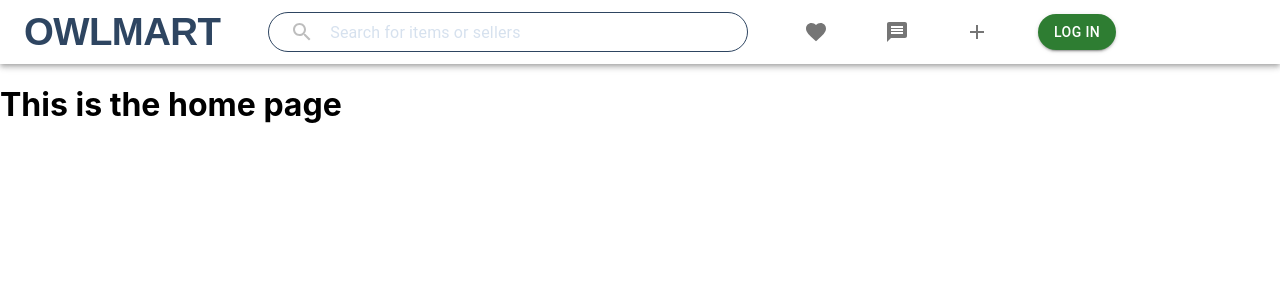
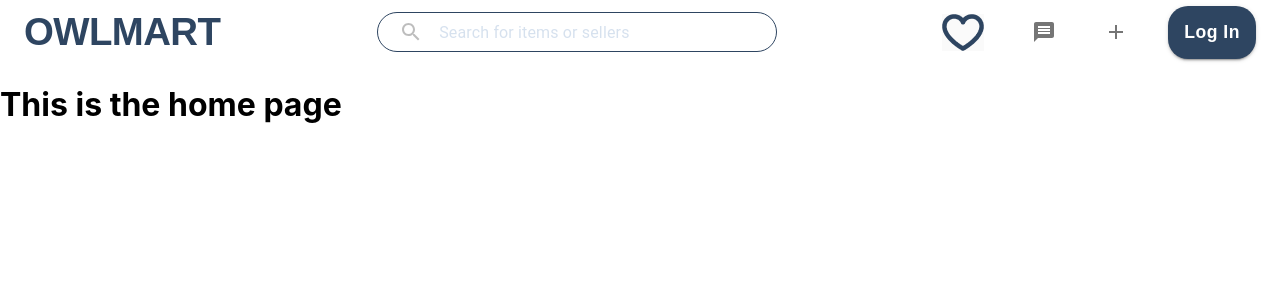
Before and after one commit to rice-apps/owlmart, a React (Create React App) app in the folder client/: page /home in a window 1280 px wide. Shown: the top 300 px of the page. Built offline with nearby package versions, Linux system fonts and the light colour scheme.

Commit message:
favorites icon + progress check

```diff
--- a/client/src/components/pages/navbar.js
+++ b/client/src/components/pages/navbar.js
@@ -6,6 +6,8 @@ import FavoriteIcon from '@mui/icons-material/Favorite';
 import MessageIcon from '@mui/icons-material/Message';
 import AddIcon from '@mui/icons-material/Add';
 import Button from '@mui/material/Button';
+import favoritesIcon from './favorites-icon.png';
+
 
 export const Navbar = () => {
   const [searchValue, setSearchValue] = useState('');
@@ -15,41 +17,38 @@ export const Navbar = () => {
   };
 
   return (
-    <AppBar position="static" sx={{ backgroundColor: 'white' }}>
+    <AppBar position="static" sx={{ backgroundColor: 'white', boxShadow: 'none'}}>
       <Toolbar>
-        <Box sx = {{gap: "3rem", display: "flex", alignItems: "center",}}>
-          <Box sx={{ display: "flex", justifyContent: "space-between", flexGrow: 1 }}>
-            <Link to='/home' style={{ textDecoration: 'none' }}>
-              <Typography variant="h1" sx={{ fontSize: '2.4rem', fontFamily: 'Arial', fontWeight: 'bold', color: "#2E4561" }}>
+        <Box sx={{ display: 'flex', alignItems: 'center', justifyContent: 'space-between', width: '100vw' }}>
+          <Box>
+            <Link to="/home" style={{ textDecoration: 'none' }}>
+              <Typography variant="h1" sx={{ fontSize: '2.4rem', fontFamily: 'Arial', fontWeight: 'bold', color: '#2E4561' }}>
                 OWLMART
               </Typography>
             </Link>
           </Box>
 
-          <Box sx={{ display: "flex", alignItems: "center",}}>
+          <Box sx={{ display: 'flex', alignItems: 'center', justifyContent: 'center' }}>
             <TextField
               id="search-bar"
               variant="outlined"
               size="small"
-
               placeholder="Search for items or sellers"
               value={searchValue}
               onChange={handleSearchChange}
               sx={{
-                width: '30rem',
+                width: '25rem',
                 '& .MuiOutlinedInput-root': {
                   borderRadius: '20px',
                   backgroundColor: 'transparent',
                   '& fieldset': {
                     borderColor: '#2E4561',
-
                   },
                 },
                 '& input::-webkit-input-placeholder': {
                   color: '#9EB8D7',
                 },
-                color:"white",
-
+                color: 'white',
               }}
               InputProps={{
                 startAdornment: (
@@ -62,18 +61,19 @@ export const Navbar = () => {
               }}
             />
           </Box>
-            <Box sx={{ display: "flex", alignItems: "center", justifyContent: "space-between", width: "20em", }}>
-              <IconButton >
-                <FavoriteIcon />
+
+          <Box sx={{display: 'flex', gap: '2rem'}}>
+            <IconButton>
+              <img src={favoritesIcon}  alt="favorites" style={{ width: 'auto', height: 'auto'}}/>
             </IconButton>
-              <IconButton >
+            <IconButton>
               <MessageIcon />
             </IconButton>
-              <IconButton >
+            <IconButton>
               <AddIcon />
             </IconButton>
-              <Button variant="contained" color="success" sx={{borderRadius: "20px"}}>
-                Log in
+            <Button variant="contained" color="success" sx={{ whiteSpace: 'nowrap', borderRadius: '20px', textTransform: 'none', backgroundColor: "#2E4561", fontFamily: "Arial", fontSize: "1.1rem" , fontWeight: "bold"}}>
+              Log In
             </Button>
           </Box>
         </Box>
```
Also changed, not shown: client/src/components/pages/favorites-icon.png (added), 1 other file (tests, documents, lock files or other folders). Lines whose indentation alone changed are shown as unchanged.
